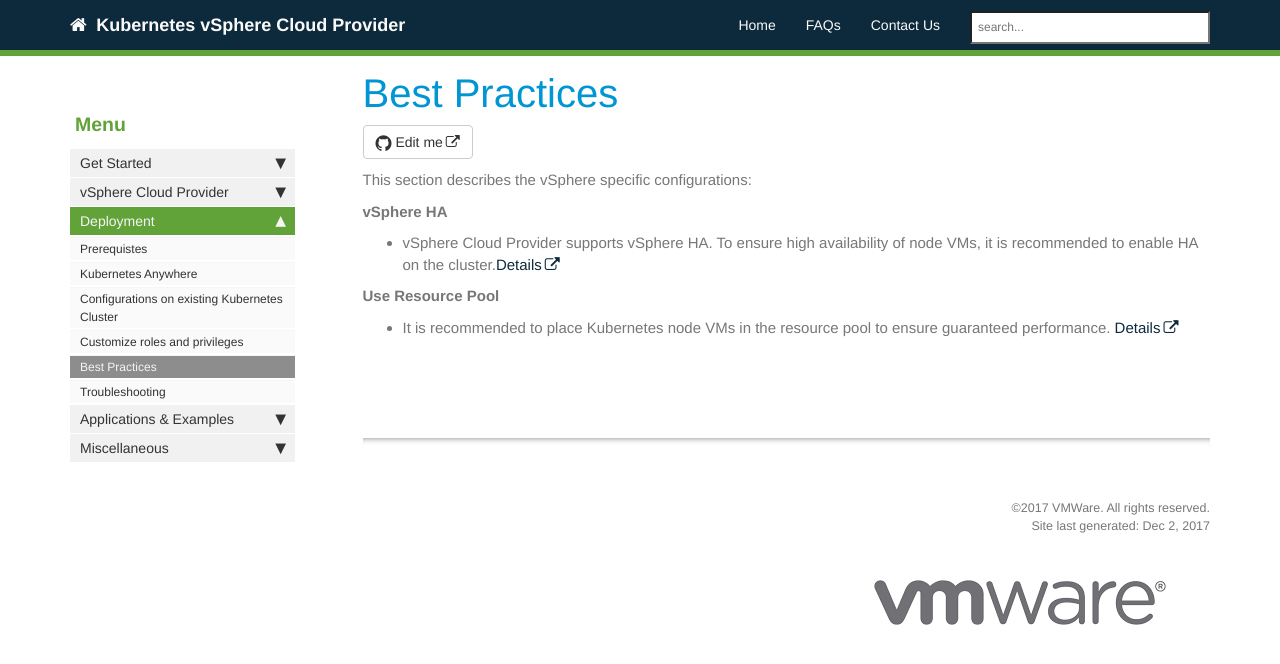
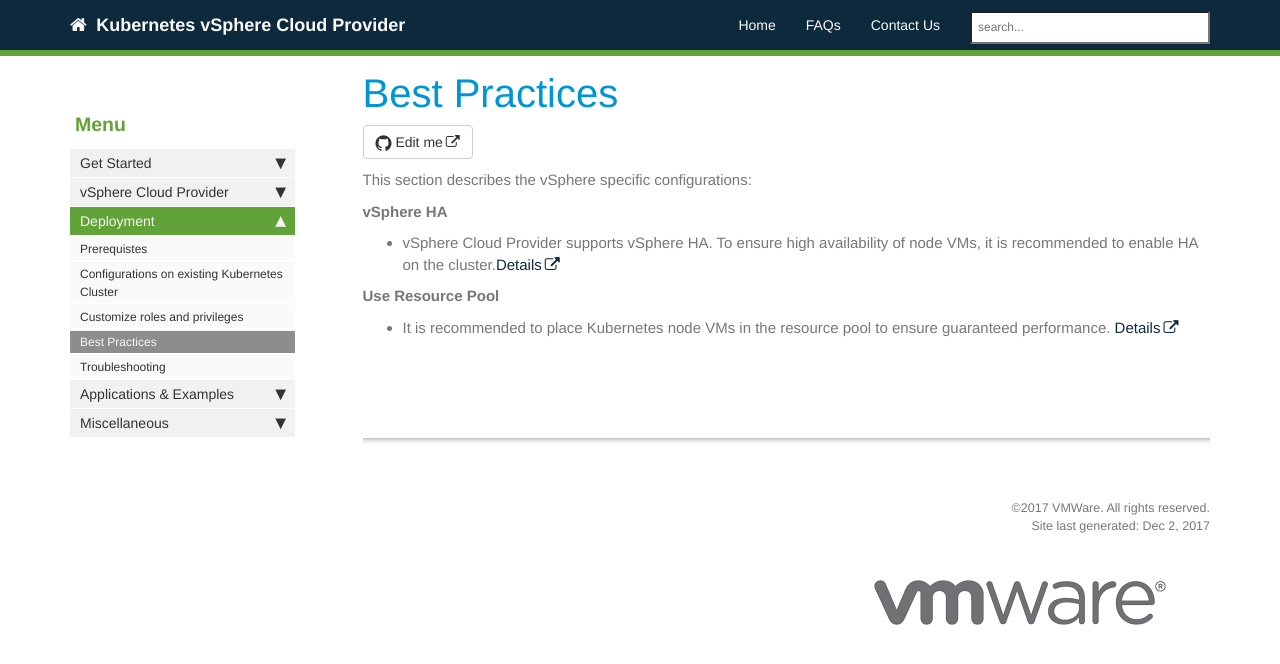
Before and after one commit to vmware-archive/vsphere-storage-for-kubernetes, a Jekyll site: the page built from documentation/bestpractices.md, in a window 1280 px wide. Shown: the top 664 px of the page. Built offline with Jekyll 4.4.1, drawn with Linux system fonts in a browser that asks for light colours; nearby versions of some CDN libraries; our own code applies the rules of GitHub Pages for plain Markdown files; comment, search, counter and statistics services are not loaded.

Commit message:
removing kubernetes-anywhere from sitebar

```diff
--- a/documentation/_data/sidebars/home_sidebar.yml
+++ b/documentation/_data/sidebars/home_sidebar.yml
@@ -46,9 +46,6 @@
       - title: Prerequistes
         url: /prerequisites.html
         output: web
-      - title: Kubernetes Anywhere
-        url: /kubernetes-anywhere.html
-        output: web
       - title: Configurations on existing Kubernetes Cluster
         url: /existing.html
         output: web
```
